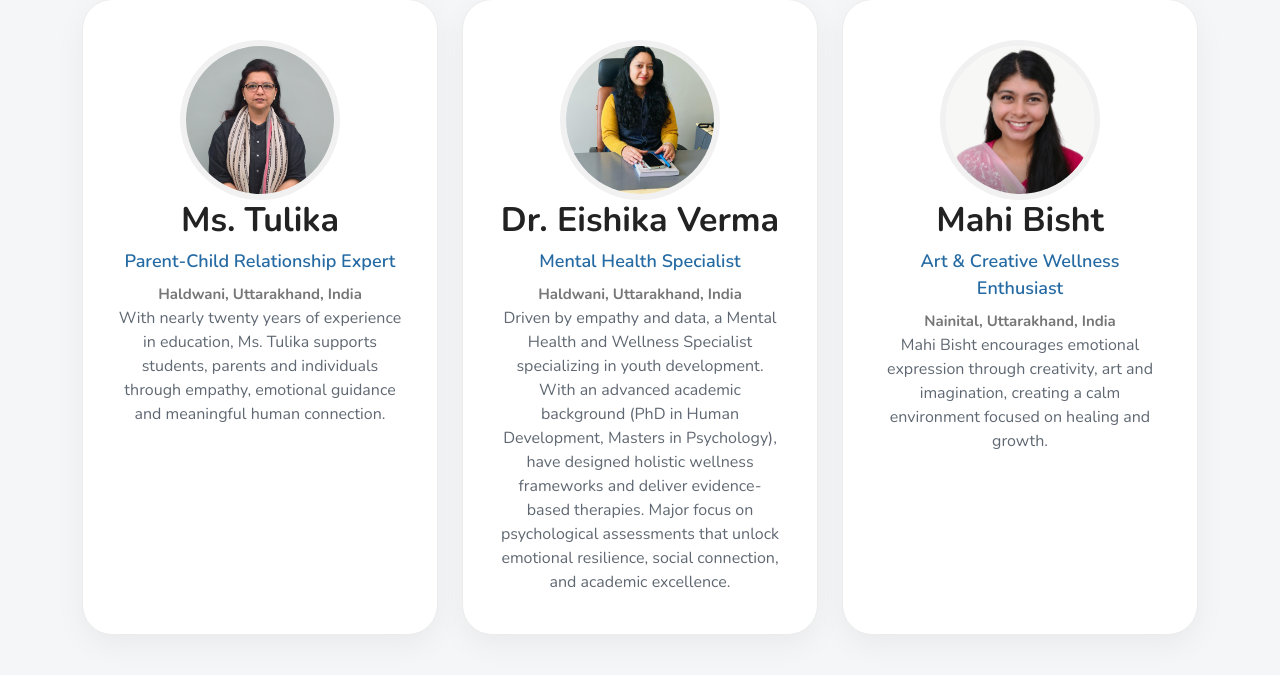
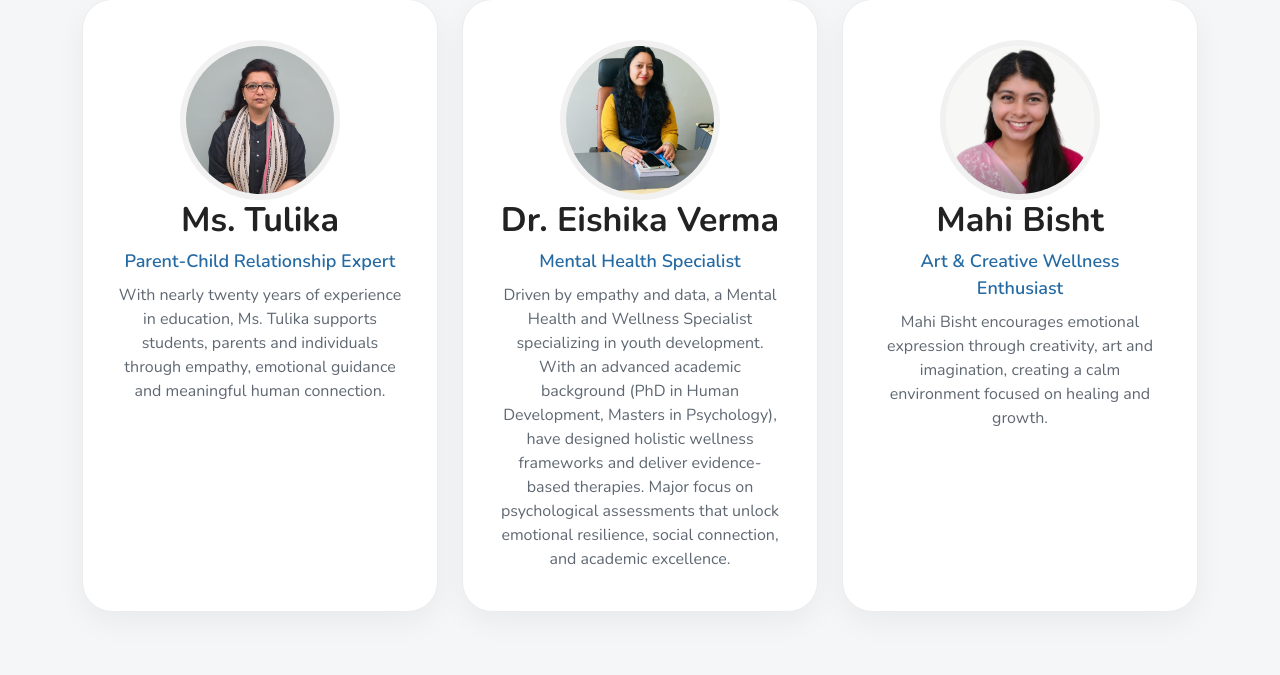
Before and after one commit to neemkaroli12/saarthinavigatinglife, a Django app: page /about/ in a window 1280 px wide. Shown: the part 213-888 px from the top of the page. Run offline with Django 5.2, Linux system fonts and the light colour scheme.

Commit message:
about .html

```diff
--- a/services/templates/about.html
+++ b/services/templates/about.html
@@ -148,9 +148,7 @@ body{
                             Parent-Child Relationship Expert
                         </div>
 
-                        <div class="team-location">
-                           <b> Haldwani, Uttarakhand, India</b>
-                        </div>
+
 
                         <div class="team-desc">
 
@@ -187,9 +185,7 @@ body{
                             Mental Health Specialist
                         </div>
 
-                        <div class="team-location">
-                            <b>Haldwani, Uttarakhand, India</b>
-                        </div>
+
 
                         <div class="team-desc">
 
@@ -226,9 +222,6 @@ body{
                             Art & Creative Wellness Enthusiast
                         </div>
 
-                        <div class="team-location">
-                            <b>Nainital, Uttarakhand, India</b>
-                        </div>
 
                         <div class="team-desc">
 
```
